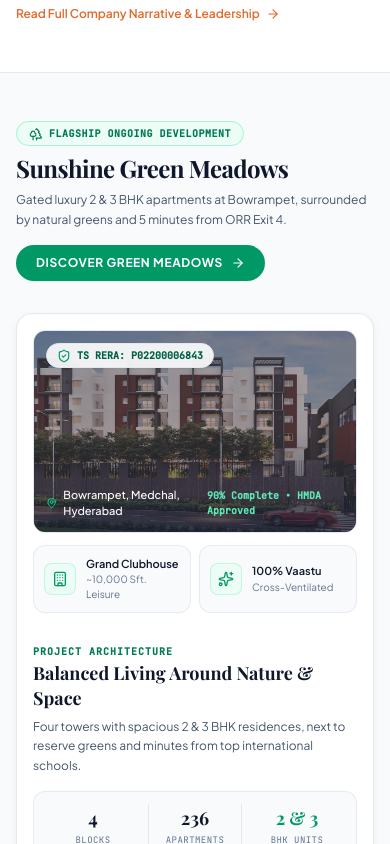
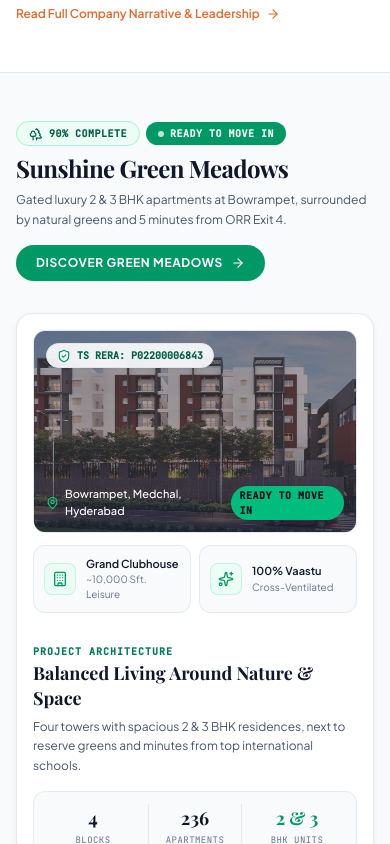
Before and after one commit to sunshinegreenmeadowsdigital/sunshinefrontweb, a React (Vite) app: page / in a window 390 px wide. Shown: the part 1560-2404 px from the top of the page. Built offline with nearby package versions, Linux system fonts and the light colour scheme; a web font is replaced by a local one.

Commit message:
feat: highlight 90% Complete and Ready to Move In across homepage and Green Meadows pages

```diff
--- a/src/components/corporate/OngoingProjectSection.tsx
+++ b/src/components/corporate/OngoingProjectSection.tsx
@@ -11,9 +11,15 @@ export const OngoingProjectSection: React.FC = () => {
         {/* Section Header */}
         <div className="flex flex-col md:flex-row md:items-end justify-between mb-8 sm:mb-12 gap-4 sm:gap-6">
           <div className="space-y-1.5 sm:space-y-2">
-            <div className="inline-flex items-center gap-1.5 px-3 py-1 rounded-full text-[10px] sm:text-xs font-mono font-semibold uppercase tracking-wider bg-emerald-50 text-emerald-700 border border-emerald-200">
-              <Trees className="w-3.5 h-3.5" />
-              <span>Flagship Ongoing Development</span>
+            <div className="flex flex-wrap items-center gap-1.5 sm:gap-2">
+              <div className="inline-flex items-center gap-1.5 px-3 py-1 rounded-full text-[10px] sm:text-xs font-mono font-semibold uppercase tracking-wider bg-emerald-50 text-emerald-800 border border-emerald-200">
+                <Trees className="w-3.5 h-3.5" />
+                <span>90% Complete</span>
+              </div>
+              <div className="inline-flex items-center gap-1.5 px-3 py-1 rounded-full text-[10px] sm:text-xs font-mono font-bold uppercase tracking-wider bg-emerald-600 text-white shadow-xs">
+                <span className="w-1.5 h-1.5 rounded-full bg-white animate-pulse" />
+                <span>Ready to Move In</span>
+              </div>
             </div>
             <h2 className="font-display text-2xl sm:text-3xl lg:text-4xl font-bold tracking-tight text-slate-900">
               Sunshine Green Meadows
@@ -53,8 +59,13 @@ export const OngoingProjectSection: React.FC = () => {
                   <MapPin className="w-3.5 h-3.5 text-emerald-400" />
                   <span>Bowrampet, Medchal, Hyderabad</span>
                 </div>
-                <div className="font-mono text-emerald-300 font-semibold text-[10px] sm:text-xs">
-                  90% Complete • HMDA Approved
+                <div className="flex items-center gap-2 font-mono text-[10px] sm:text-xs">
+                  <span className="px-2 py-0.5 rounded-full bg-emerald-500 text-slate-950 font-bold uppercase tracking-wider shadow-xs">
+                    Ready to Move In
+                  </span>
+                  <span className="font-semibold text-emerald-300 hidden sm:inline">
+                    90% Complete • HMDA
+                  </span>
                 </div>
               </div>
             </div>
@@ -115,6 +126,10 @@ export const OngoingProjectSection: React.FC = () => {
 
             {/* Highlighted Amenities List */}
             <ul className="space-y-1.5 text-xs text-slate-700">
+              <li className="flex items-center gap-2 font-semibold text-emerald-800 bg-emerald-50 px-2.5 py-1.5 rounded-lg border border-emerald-200">
+                <Check className="w-3.5 h-3.5 text-emerald-600 shrink-0" />
+                <span>90% Construction Complete — Ready to Move In</span>
+              </li>
               <li className="flex items-center gap-2">
                 <Check className="w-3.5 h-3.5 text-emerald-600 shrink-0" />
                 <span>Rooftop swimming pool & AC fitness gymnasium</span>
--- a/src/components/project/GreenMeadowsHero.tsx
+++ b/src/components/project/GreenMeadowsHero.tsx
@@ -61,6 +61,11 @@ export const GreenMeadowsHero: React.FC<GreenMeadowsHeroProps> = ({ onOpenModal
             <span className="inline-flex items-center gap-1 px-2 sm:px-3 py-0.5 sm:py-1.5 rounded-full bg-emerald-500/25 backdrop-blur-md border border-emerald-400/40 text-[10px] sm:text-xs text-emerald-300 font-mono font-bold">
               <span>90% Complete</span>
             </span>
+
+            <span className="inline-flex items-center gap-1.5 px-2.5 sm:px-3.5 py-0.5 sm:py-1.5 rounded-full bg-emerald-500 text-white font-mono font-bold text-[10px] sm:text-xs uppercase tracking-wider shadow-lg shadow-emerald-500/30">
+              <span className="w-1.5 h-1.5 rounded-full bg-white animate-pulse" />
+              <span>Ready to Move In</span>
+            </span>
           </div>
 
           {/* Headline */}
@@ -71,7 +76,7 @@ export const GreenMeadowsHero: React.FC<GreenMeadowsHeroProps> = ({ onOpenModal
 
           {/* Supporting Copy - Compact 2 lines */}
           <p className="font-sans text-xs sm:text-sm md:text-base text-slate-200 leading-relaxed max-w-2xl font-normal line-clamp-2 sm:line-clamp-none">
-            Discover thoughtfully designed 2 & 3 BHK residences at Sunshine Green Meadows, Bowrampet, Hyderabad — everyday luxury engineered for mindful living.
+            Discover thoughtfully designed 2 & 3 BHK residences at Sunshine Green Meadows, Bowrampet, Hyderabad — 90% complete and ready to move in soon.
           </p>
 
           {/* Concise 4-Column Project Highlight Chips (1 compact row on mobile) */}
--- a/src/components/project/GreenMeadowsNav.tsx
+++ b/src/components/project/GreenMeadowsNav.tsx
@@ -89,6 +89,12 @@ export const GreenMeadowsNav: React.FC<GreenMeadowsNavProps> = ({ onOpenModal })
               <ArrowLeft className="w-3 h-3 text-emerald-600" />
               <span>Corporate</span>
             </Link>
+          </div>
+
+          {/* Ready to Move In Pill */}
+          <div className="hidden lg:flex items-center gap-1.5 px-2.5 py-1 rounded-full bg-emerald-50 border border-emerald-200 text-emerald-800 text-[11px] font-mono font-bold uppercase tracking-wider shadow-xs">
+            <span className="w-1.5 h-1.5 rounded-full bg-emerald-500 animate-pulse" />
+            <span>90% Complete • Ready to Move In</span>
           </div>
         </div>
 
--- a/src/components/project/LifestyleIntro.tsx
+++ b/src/components/project/LifestyleIntro.tsx
@@ -40,9 +40,15 @@ export const LifestyleIntro: React.FC = () => {
           {/* Right Column: Editorial Philosophy Narrative */}
           <div className="lg:col-span-6 space-y-6">
             <div className="space-y-2">
-              <span className="text-xs font-mono uppercase tracking-[0.2em] text-emerald-700 font-semibold">
-                Lifestyle Philosophy
-              </span>
+              <div className="flex flex-wrap items-center gap-2">
+                <span className="text-xs font-mono uppercase tracking-[0.2em] text-emerald-700 font-semibold">
+                  Lifestyle Philosophy
+                </span>
+                <span className="inline-flex items-center gap-1.5 px-2.5 py-0.5 rounded-full text-[10px] font-mono font-bold uppercase tracking-wider bg-emerald-600 text-white shadow-xs">
+                  <span className="w-1.5 h-1.5 rounded-full bg-white animate-pulse" />
+                  <span>90% Complete • Ready to Move In</span>
+                </span>
+              </div>
               <h2 className="font-display text-3xl sm:text-4xl lg:text-5xl font-bold tracking-tight text-slate-900 leading-[1.14]">
                 Where Natural Tranquility Meets <span className="italic font-normal text-emerald-700">Urban Comfort.</span>
               </h2>
--- a/src/components/project/ProjectStatsRibbon.tsx
+++ b/src/components/project/ProjectStatsRibbon.tsx
@@ -3,9 +3,16 @@ import { Building2, Home, Sparkles, Map } from 'lucide-react'
 
 export const ProjectStatsRibbon: React.FC = () => {
   return (
-    <section className="relative bg-slate-50 border-y border-slate-200 py-6 sm:py-8 md:py-10">
-      <div className="max-w-7xl mx-auto px-4 sm:px-6 lg:px-8">
-        <div className="grid grid-cols-2 md:grid-cols-5 gap-4 sm:gap-6 divide-y md:divide-y-0 md:divide-x divide-slate-200 text-center">
+    <section className="relative bg-slate-50 border-y border-slate-200">
+      {/* Highlighted Status Banner */}
+      <div className="bg-gradient-to-r from-emerald-800 via-emerald-700 to-emerald-800 text-white py-2 px-4 flex items-center justify-center gap-2 text-[11px] sm:text-xs font-mono font-semibold tracking-wider uppercase shadow-xs">
+        <span className="w-2 h-2 rounded-full bg-emerald-400 animate-pulse" />
+        <span>Construction 90% Complete • Ready to Move In Residences</span>
+      </div>
+
+      <div className="py-6 sm:py-8 md:py-10">
+        <div className="max-w-7xl mx-auto px-4 sm:px-6 lg:px-8">
+          <div className="grid grid-cols-2 md:grid-cols-5 gap-4 sm:gap-6 divide-y md:divide-y-0 md:divide-x divide-slate-200 text-center">
           {/* Stat 1: Total Land Extent */}
           <div className="flex flex-col items-center justify-center p-2.5 pt-4 md:pt-2.5">
             <div className="w-7 h-7 sm:w-8 sm:h-8 rounded-full bg-emerald-100/70 flex items-center justify-center text-emerald-700 mb-1.5">
@@ -87,6 +94,7 @@ export const ProjectStatsRibbon: React.FC = () => {
           </div>
         </div>
       </div>
+    </div>
     </section>
   )
 }
--- a/src/components/project/StickyActionBar.tsx
+++ b/src/components/project/StickyActionBar.tsx
@@ -47,13 +47,16 @@ export const StickyActionBar: React.FC<StickyActionBarProps> = ({ onOpenModal })
             type: 'quick',
             source: 'Sunshine Green Meadows - Mobile Sticky Bar: Book a Site Visit Button',
             title: 'Book a Guided Site Visit',
-            subtitle: 'Select your preferences below to schedule a private walkthrough of Sunshine Green Meadows.',
+            subtitle: 'Select your preferences below to schedule a private walkthrough of Sunshine Green Meadows (90% Complete — Ready to Move In).',
           })
         }
-        className="flex-[1.4] flex items-center justify-center gap-1.5 py-2 px-3 rounded-xl text-xs font-bold uppercase tracking-wider bg-emerald-600 text-white shadow-md active:bg-emerald-700 cursor-pointer"
+        className="flex-[1.4] flex items-center justify-center gap-1.5 py-1.5 px-3 rounded-xl text-xs font-bold uppercase tracking-wider bg-emerald-600 text-white shadow-md active:bg-emerald-700 cursor-pointer"
       >
-        <Calendar className="w-3.5 h-3.5" />
-        <span>Book Visit</span>
+        <Calendar className="w-3.5 h-3.5 shrink-0" />
+        <span className="flex flex-col items-center leading-tight">
+          <span>Book Visit</span>
+          <span className="text-[9px] font-mono font-medium text-emerald-200 normal-case tracking-normal">Ready to Move</span>
+        </span>
       </button>
     </aside>
   )
--- a/src/components/shared/Footer.tsx
+++ b/src/components/shared/Footer.tsx
@@ -79,8 +79,14 @@ export const Footer: React.FC<FooterProps> = () => {
               <div className="text-[11px] text-slate-500">
                 {siteConfig.greenMeadows.location}
               </div>
-              <div className="text-[11px] text-emerald-700 font-mono font-medium">
-                {siteConfig.greenMeadows.status}
+              <div className="flex flex-wrap items-center gap-1.5 pt-0.5">
+                <span className="inline-flex items-center px-2 py-0.5 rounded-full text-[10px] font-mono font-semibold bg-emerald-50 text-emerald-800 border border-emerald-200">
+                  90% Complete
+                </span>
+                <span className="inline-flex items-center gap-1 px-2 py-0.5 rounded-full text-[10px] font-mono font-bold uppercase tracking-wider bg-emerald-600 text-white shadow-xs">
+                  <span className="w-1 h-1 rounded-full bg-white animate-pulse" />
+                  <span>Ready to Move In</span>
+                </span>
               </div>
               <div className="pt-1">
                 <Link
--- a/src/config/site.ts
+++ b/src/config/site.ts
@@ -46,7 +46,8 @@ export const siteConfig = {
     name: 'Sunshine Green Meadows',
     location: 'Bowrampet, Medchal, Hyderabad',
     tagline: 'Lifestyle Apartments @ Bowrampet',
-    status: 'Ongoing (90% Complete)',
+    status: '90% Complete — Ready to Move In',
+    isReadyToMove: true,
     blocks: 4,
     units: 236,
     configurations: ['2 BHK', '3 BHK'],
--- a/src/pages/corporate/OngoingProjectPage.tsx
+++ b/src/pages/corporate/OngoingProjectPage.tsx
@@ -49,9 +49,14 @@ export const OngoingProjectPage: React.FC = () => {
         <div className="relative max-w-7xl mx-auto px-4 sm:px-6 lg:px-8">
           <div className="max-w-3xl space-y-3 sm:space-y-4">
             <div className="flex flex-wrap items-center gap-1.5 sm:gap-2">
-              <span className="inline-flex items-center gap-1.5 px-2.5 py-0.5 rounded-full bg-emerald-50 border border-emerald-200 text-[10px] sm:text-xs font-mono font-semibold uppercase tracking-wider text-emerald-700">
+              <span className="inline-flex items-center gap-1.5 px-2.5 py-0.5 rounded-full bg-emerald-50 border border-emerald-200 text-[10px] sm:text-xs font-mono font-semibold uppercase tracking-wider text-emerald-800">
                 <span className="w-1.5 h-1.5 rounded-full bg-emerald-500 animate-pulse" />
-                <span>Current Flagship Development</span>
+                <span>90% Complete</span>
+              </span>
+
+              <span className="inline-flex items-center gap-1.5 px-3 py-0.5 rounded-full bg-emerald-600 text-white text-[10px] sm:text-xs font-mono font-bold uppercase tracking-wider shadow-xs">
+                <span className="w-1.5 h-1.5 rounded-full bg-white animate-pulse" />
+                <span>Ready to Move In</span>
               </span>
 
               <span className="inline-flex items-center gap-1 px-2.5 py-0.5 rounded-full bg-white border border-slate-200 text-[10px] sm:text-xs font-mono text-slate-700 shadow-xs">
@@ -125,11 +130,11 @@ export const OngoingProjectPage: React.FC = () => {
               <div className="font-display text-xl sm:text-2xl font-bold text-emerald-700">
                 90% Complete
               </div>
-              <div className="text-[10px] sm:text-xs uppercase font-mono tracking-wider text-slate-500 mt-0.5">
-                Construction Status
+              <div className="text-[10px] sm:text-xs uppercase font-mono tracking-wider text-emerald-800 font-bold mt-0.5">
+                Ready to Move In
               </div>
-              <div className="text-[9px] text-emerald-600 font-mono mt-0.5 font-medium">
-                Finishing in Progress
+              <div className="text-[9px] text-slate-500 font-mono mt-0.5 font-medium">
+                Finishing Stage
               </div>
             </div>
 
--- a/src/types/project.ts
+++ b/src/types/project.ts
@@ -33,7 +33,8 @@ export interface ProjectSpecs {
   blocksCount: number
   unitsCount: number
   configurations: string[]
-  constructionStatus: string // "Ongoing (90% Complete)"
+  constructionStatus: string // "90% Complete — Ready to Move In"
+  isReadyToMove?: boolean
   reraRegistrationNumber: string
   hmdaApproved: boolean
 }
```
